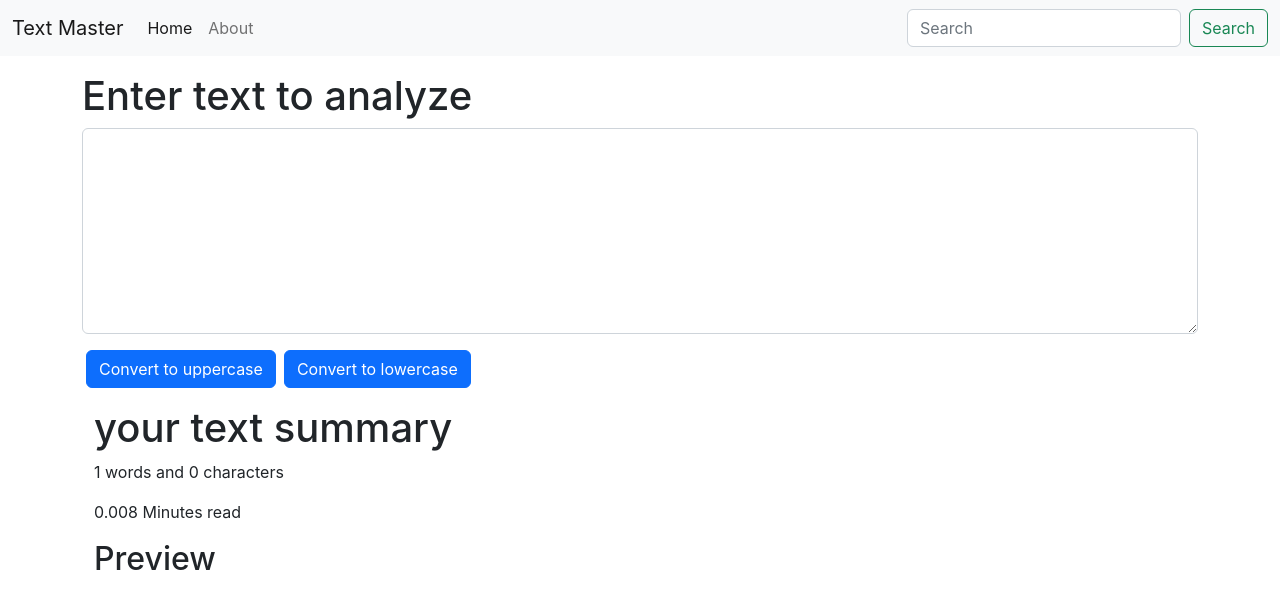
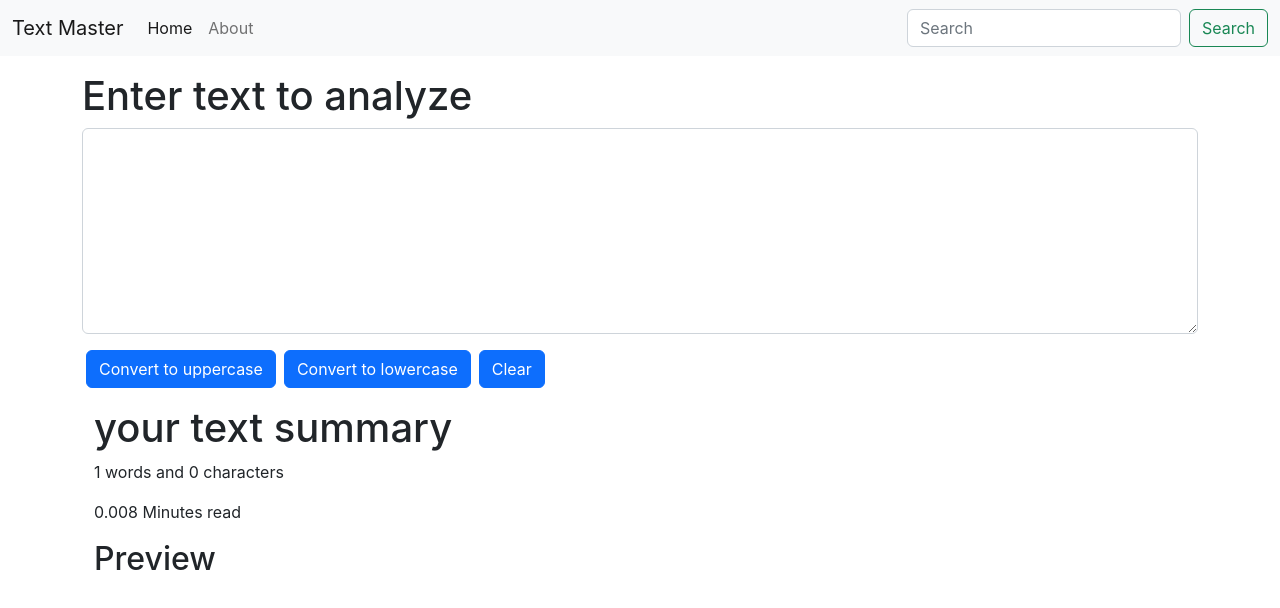
Before and after one commit to mtalhabaig3/Text-master, a React (Create React App) app: page / in a window 1280 px wide. Shown: the top 608 px of the page. Built offline with nearby package versions, Linux system fonts and the light colour scheme.

Commit message:
added clear button to clear text

```diff
--- a/src/components/TextForm.js
+++ b/src/components/TextForm.js
@@ -10,6 +10,10 @@ export default function TextForm(props) {
   const handleOnChange = (event) => {
     setText(event.target.value);
   };
+  const handleClear = (event) => {
+    setText("");
+  };
+
   const [text, setText] = useState("");
 
   return (
@@ -31,6 +35,9 @@ export default function TextForm(props) {
         <button className="btn btn-primary mx-1" onClick={handleLowerCase}>
           Convert to lowercase
         </button>
+        <button className="btn btn-primary mx-1" onClick={handleClear}>
+          Clear
+        </button>
       </div>
       <div className="container my-3">
         <h1>your text summary</h1>
```
